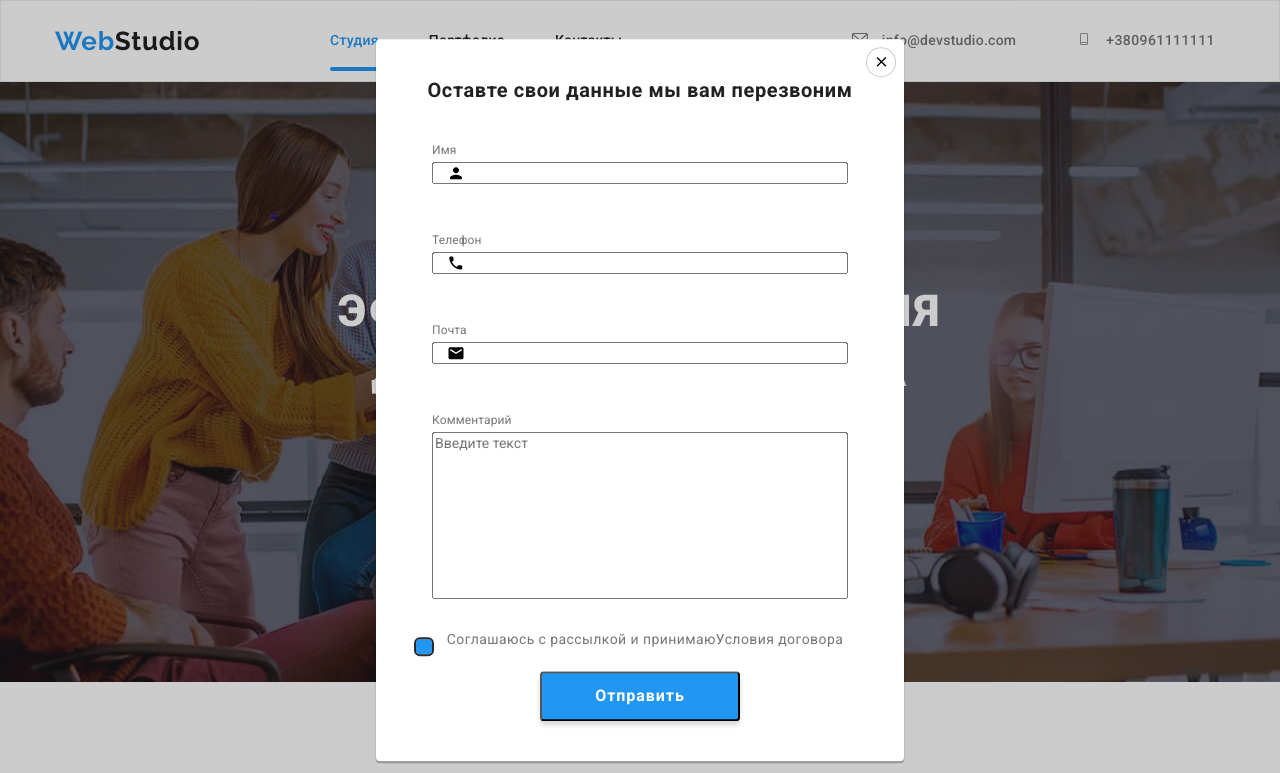
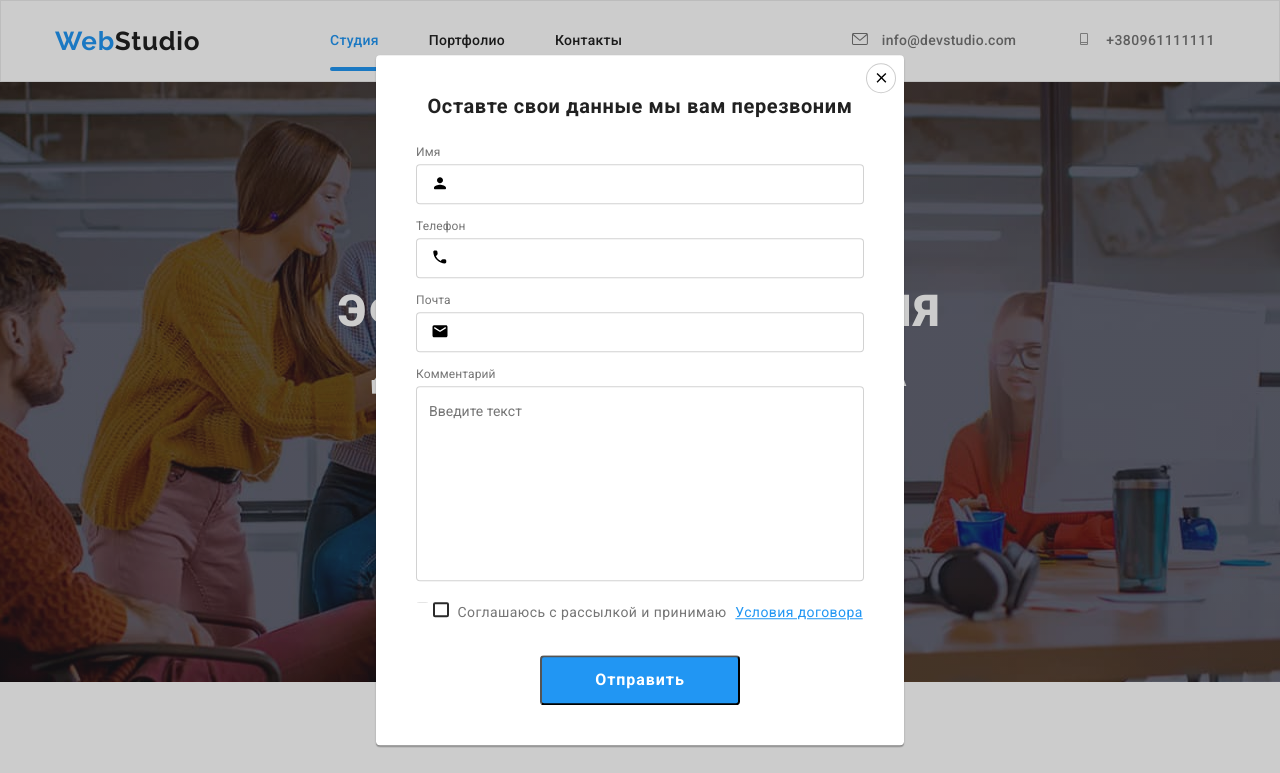
Before and after one commit to leonid12z/goit-markup-hw-06, a plain HTML site: page index.html in a window 1280 px wide. Both pictures are taken after a click on the button "Заказ услугу". Shown: the top 773 px of the page. Drawn offline with nearby package versions, Linux system fonts and the light colour scheme.

Commit message:
На проверку 25.08

```diff
--- a/css/styles.css
+++ b/css/styles.css
@@ -970,10 +970,6 @@ p {
 
 /* Оставте свои данные */
 
-.form {
-  cursor: pointer;
-}
-
 textarea {
   resize: none;
 }
@@ -983,7 +979,6 @@ textarea {
   align-items: center;
   justify-content: center;
 
-  margin-bottom: 30px;
   font-size: 20px;
 
   line-height: 1.15;
@@ -993,6 +988,10 @@ textarea {
 }
 
 /* Форма модального окна */
+
+.form {
+  cursor: pointer;
+}
 
 .form {
   padding: 40px;
@@ -1007,10 +1006,7 @@ textarea {
   display: flex;
   flex-direction: column;
 
-  margin-bottom: 28px;
-  padding: 12px 16px;
-
-  /* border-radius: 4px; */
+  margin-top: 28px;
 
   /* outline: 1px solid blue; */
 }
@@ -1028,12 +1024,31 @@ textarea {
   margin-bottom: 4px;
 }
 
+.form-input {
+  height: 40px;
+
+  border: 1px solid rgba(33, 33, 33, 0.2);
+  border-radius: 4px;
+}
+
+.comment {
+  border: 1px solid rgba(33, 33, 33, 0.2);
+  border-radius: 4px;
+
+  padding: 16px 12px;
+}
+
 /* Картинка svg */
 
 .icon {
   display: inline-block;
   margin-left: 15px;
-  margin-top: -20px;
+  margin-top: -30px;
+
+  opacity: 1;
+  transition: opacity 250ms cubic-bezier(0.4, 0, 0.2, 1);
+
+  cursor: pointer;
 }
 
 .icon:hover {
@@ -1041,22 +1056,7 @@ textarea {
 }
 
 /* Соглошения с рассылкой */
-
-.agree {
-  display: flex;
-  align-items: center;
-  justify-content: center;
-  margin-left: 10px;
-
-  font-size: 14px;
-  line-height: 1.71px;
-
-  letter-spacing: 0.03em;
-
-  color: var(--back-color);
-}
-
-.checkbox {
+*/ .checkbox {
   -webkit-appearance: none;
   -moz-appearance: none;
   appearance: none;
@@ -1067,29 +1067,71 @@ textarea {
 .checkbox::after {
   content: "";
   display: inline-block;
+
   width: 16px;
   height: 15px;
 
-  border-radius: 4px;
-  outline: 2px solid #2a2a2a;
+  background-color: var(--brand-color);
+}
 
+.chekbox-label {
+  display: block;
+
+  margin-top: 20px;
+}
+
+.icon-chec {
+  display: inline-block;
+  width: 16px;
+  height: 15px;
+  border: 2px solid #2a2a2a;
+  border-radius: 2px;
+
+  /* background-color: #2a2a2a; */
+}
+
+.checkbox:checked + .icon-chec {
+  background-size: contain;
+
+  /* background-origin: border-box; */
+
+  background-repeat: no-repeat;
+  background-position: center;
+
+  border-color: var(--primary-text-color);
   background-color: var(--primary-text-color);
+
+  background-image: url(/images/Vector.svg.svg);
+}
+
+/* Текст с верху кнопки */
+
+.chek-text {
+  margin-left: 5px;
+
+  line-height: 1.71;
+
+  letter-spacing: 0.03em;
+  color: var(--back-color);
+}
+
+.chek-texti {
+  margin-left: 5px;
+
+  line-height: 1.71;
+
+  letter-spacing: 0.03em;
+  color: var(--primary-text-color);
 }
 
 /* Кнопка-отправить */
 
-.btu {
+.submit-butt {
   display: flex;
   align-items: center;
   justify-content: center;
 
   margin-top: 30px;
-}
-
-.submit-butt {
-  display: flex;
-  align-items: center;
-  justify-content: center;
 }
 
 .submit-button {
@@ -1106,6 +1148,14 @@ textarea {
 
   background: var(--primary-text-color);
 
+  border-radius: 4px;
+
+  cursor: pointer;
+}
+
+.submit-button:hover {
   box-shadow: 0px 4px 4px rgba(0, 0, 0, 0.15);
-  border-radius: 4px;
+
+  transition-timing-function: cubic-bezier(0.4, 0, 0.2, 1);
+  transition: 250ms;
 }
--- a/index.html
+++ b/index.html
@@ -406,19 +406,19 @@
         placeholder="Введите текст"></textarea>
         </label>
 
-        <ul class="chekbox">
+        <ul>
         <li>
-        <input class="checkbox" type="checkbox" name="agree" id="agree">
-        <label class="agree" for="agree">
-            <a > Соглашаюсь с рассылкой и принимаю</a>
-            <a>Условия договора</a>
-
+        <label class="chekbox-label" for="chekbox-label">
+        <input class="checkbox" type="checkbox" name="chec" value="Соглашаюсь с рассылкой и принимаю"/>
+            <span class="icon-chec"></span>
+            <span class="chek-text">Соглашаюсь с рассылкой и принимаю</span>
+            <span class="chek-texti"><u>Условия договора</u></span>
         </label>
         </li>
         </ul>
 
         <div class="submit-butt">
-        <button class="submit-button btu" type="submit">Отправить</button>
+        <button class="submit-button" type="submit">Отправить</button>
         </div>
 
         </form>
```
Also changed, not shown: images/Vector-svg.svg (added), images/Vector.svg.svg.
